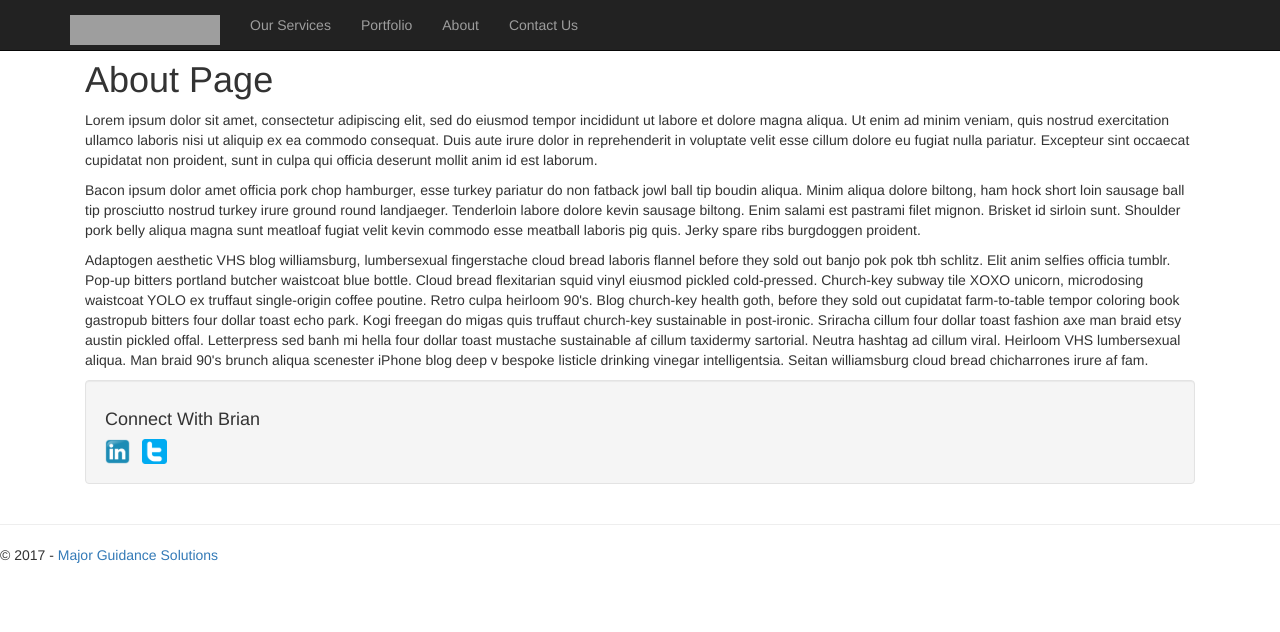
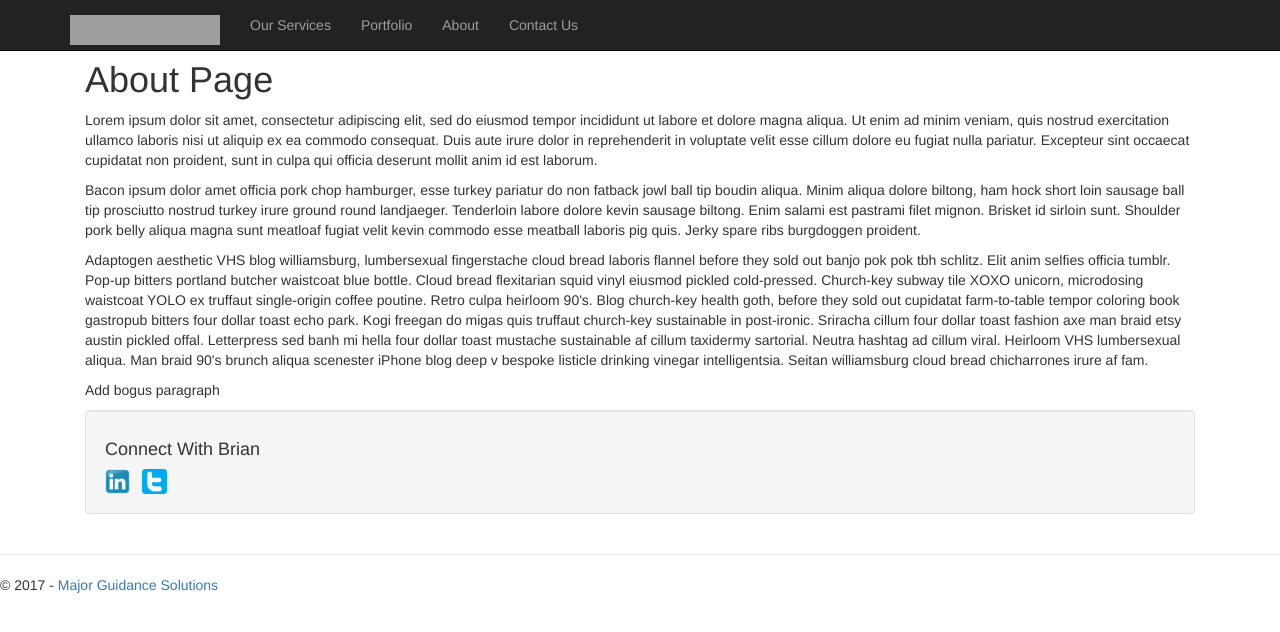
Before and after one commit to belakhoua/TestRepo, a plain HTML site: page About.html in a window 1280 px wide. Drawn offline with nearby package versions, Linux system fonts and the light colour scheme; grey boxes are pictures that could not be loaded.

Commit message:
Add bogus paragraph

```diff
--- a/About.html
+++ b/About.html
@@ -67,6 +67,9 @@
                                 cillum viral. Heirloom VHS lumbersexual aliqua. Man braid 90's brunch aliqua scenester iPhone blog deep v bespoke listicle drinking vinegar
                                 intelligentsia. Seitan williamsburg cloud bread chicharrones irure af fam.
                             </p>
+                            <p>
+                                Add bogus paragraph
+                            </p>
                         </div>
                     </div>
                 </div>
```
